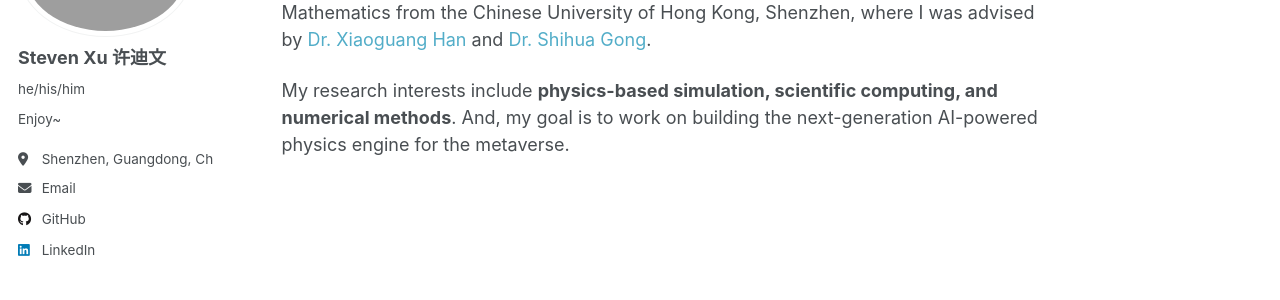
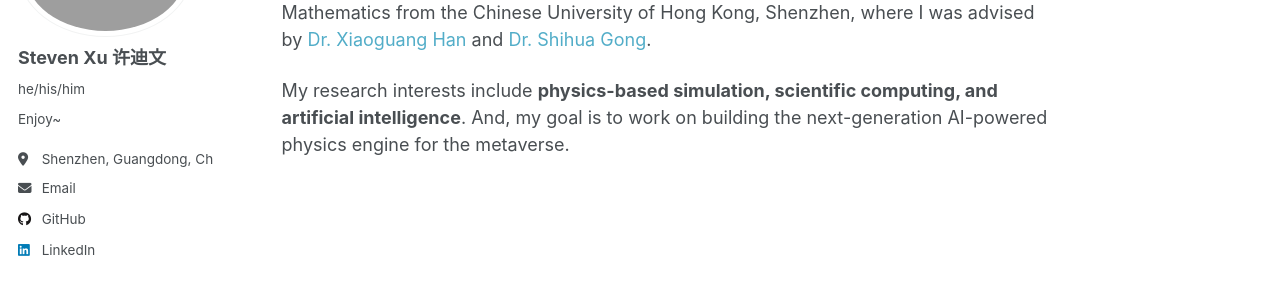
Before and after one commit to RWBY-Aloupeep/RWBY-Aloupeep.github.io, a Jekyll site: the page built from _pages/about.md, in a window 1280 px wide. Shown: the part 196-496 px from the top of the page. Built offline with Jekyll 4.4.1, drawn with Linux system fonts in a browser that asks for light colours; a script that is not in the unit is left out.

Commit message:
CV Typo 2025-8-12

```diff
--- a/_pages/about.md
+++ b/_pages/about.md
@@ -9,4 +9,4 @@ redirect_from:
 
 I am a master's student at the University of Washington, Seattle, majoring in Computational Mathematics. Previously, I received my bachelor's degree in Applied Mathematics from the Chinese University of Hong Kong, Shenzhen, where I was advised by [Dr. Xiaoguang Han](https://gaplab.cuhk.edu.cn/pages/people){:target="_blank" style="text-decoration: none;"} and [Dr. Shihua Gong](https://www.shihua-gong.org/){:target="_blank" style="text-decoration: none;"}.
 
-My research interests include <b>physics-based simulation, scientific computing, and numerical methods</b>. And, my goal is to work on building the next-generation AI-powered physics engine for the metaverse.
+My research interests include <b>physics-based simulation, scientific computing, and artificial intelligence</b>. And, my goal is to work on building the next-generation AI-powered physics engine for the metaverse.
```
Also changed, not shown: _pages/cv.md (+1 -1 lines).
